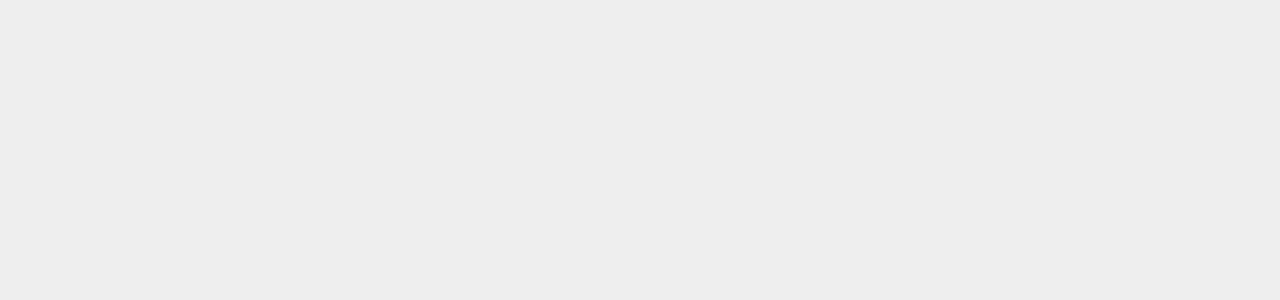
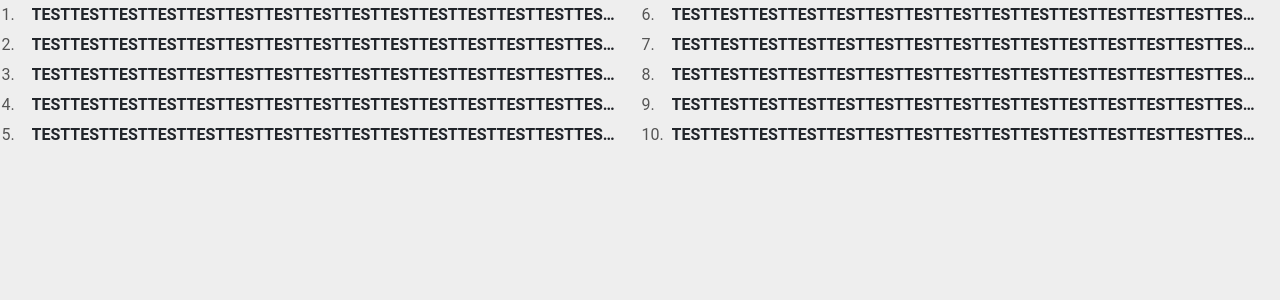
Before and after one commit to W-hyacinth/flex-grid, a Vue app: page /flex/list/3 in a window 1280 px wide. Shown: the top 300 px of the page. Built offline with nearby package versions, Linux system fonts and the light colour scheme.

Commit message:
ellipsis가 포함된 특정 수량마다 열이 바뀌는 텍스트 리스트 IE10+, chrome, safari, firefox 대응 후 업로

```diff
--- /dev/null
+++ b/src/components/FlexLayoutOrderList1.vue
@@ -0,0 +1,96 @@
+<template>
+  <div class="flex-wrap">
+    <ol class="rank">
+      <EllipsisTxtListType1 />
+      <EllipsisTxtListType1 />
+      <EllipsisTxtListType1 />
+      <EllipsisTxtListType1 />
+      <EllipsisTxtListType1 />
+      <EllipsisTxtListType1 />
+      <EllipsisTxtListType1 />
+      <EllipsisTxtListType1 />
+      <EllipsisTxtListType1 />
+      <EllipsisTxtListType1 />
+    </ol>
+  </div>
+</template>
+
+<script>
+import EllipsisTxtListType1 from './items/EllipsisTxtListType1'
+export default {
+  name: 'FlexLayoutOrderList1',
+  components: {
+    EllipsisTxtListType1
+  }
+}
+</script>
+
+<style lang="scss" scoped>
+.flex-wrap {
+  display: flex;
+  .rank {
+    display: flex;
+    width: 100%;
+    flex-direction: column;
+    counter-reset: section;
+    /deep/ li {
+      display: flex;
+      padding: 0.5% 0;
+      a {
+        overflow: hidden;
+        width: calc(100% - 30px);
+        flex: 1 0 auto;
+        font-weight: 700;
+        color: #202429;
+        text-overflow: ellipsis;
+        white-space: nowrap;
+      }
+      &:before {
+        width: 30px;
+        flex: 0 0 auto; /* 번호 영역에 기본 width 값이 존재하는 경우 추가하기 */
+        counter-increment: section;
+        content: counter(section) '. ';
+      }
+    }
+  }
+}
+@media screen and (min-width: 769px) {
+  .flex-wrap {
+    width: 100%; /* 해당 width는 IE에서 rank 영역이 가변할 수 있게 처리하기 위한 속성값 (랭크 영역을 감싸는 별도의 flex가 없을 경우, 가변하는 해상도에서 처음 화면 로딩시 초기 width값으로 fix되어 보여) */
+    /* 현재 아래와 같은 방식으로 IE 10+ 에서 해당 flex-flow에 속성 2가지를 동시에 줄 경우 오류가 발생함 */
+    //.rank {
+    //  display: flex;
+    //  height: 150px;
+    //  flex-flow: column wrap;
+    //  /deep/ li {
+    //    width: 48.5%;
+    //    padding: 0;
+    //    margin: 0 0.5% 0 1%;
+    //    align-items: center;
+    //    flex: 0 0 20%;
+    //  }
+    //}
+    .rank {
+      display: flex;
+      flex-flow: wrap;
+      height: 150px; /* 다음과 같이 특정 수량 단위로 열이 바뀌는 레이아웃일 경우 height 값이 반드시 필요함 */
+      /* width부터 -ms-writing-mode는 IE 10, IE 11에서 대응하기 위한 속성 */
+      width: 100%;
+      flex: 1 0 auto;
+      writing-mode: vertical-lr;
+      -webkit-writing-mode: vertical-lr;
+      -ms-writing-mode: tb-lr;
+      /deep/ li {
+        width: 48.5%;
+        margin: 0 0.5% 0 1%;
+        align-items: center;
+        flex: 0 0 auto;
+        /* height부터 -ms-writing-mode는 IE 10, IE 11에서 대응하기 위한 속성 (height가 없을 경우 IE에서 특정 해상도 영역에서 레이아웃이 다르게 나타남) */
+        height: 20%;
+        writing-mode: horizontal-tb;
+        -ms-writing-mode: lr-tb;
+      }
+    }
+  }
+}
+</style>
--- /dev/null
+++ b/src/components/items/EllipsisTxtListType1.vue
@@ -0,0 +1,12 @@
+<template>
+  <li><a href="">TESTTESTTESTTESTTESTTESTTESTTESTTESTTESTTESTTESTTESTTESTTESTTESTTESTTESTTESTTESTTESTTESTTESTTESTTESTTESTTEST</a></li>
+</template>
+<script>
+export default {
+  name: 'EllipsisTxtListType1'
+}
+</script>
+
+<style lang="scss" scoped>
+
+</style>
--- a/src/router/index.js
+++ b/src/router/index.js
@@ -3,6 +3,7 @@ import Router from 'vue-router'
 import FlexLayoutBasic from '@/components/FlexLayoutBasic'
 import FlexLayoutCardList1 from '@/components/FlexLayoutCardList1'
 import FlexLayoutCardList2 from '@/components/FlexLayoutCardList2'
+const FlexLayoutOrderList1 = () => import('@/components/FlexLayoutOrderList1')
 
 Vue.use(Router)
 
@@ -23,6 +24,11 @@ export default new Router({
       path: '/flex/list/2',
       name: 'FlexLayoutCardList2',
       component: FlexLayoutCardList2
+    },
+    {
+      path: '/flex/list/3',
+      name: 'FlexLayoutOrderList1',
+      component: FlexLayoutOrderList1
     }
   ]
 })
```
